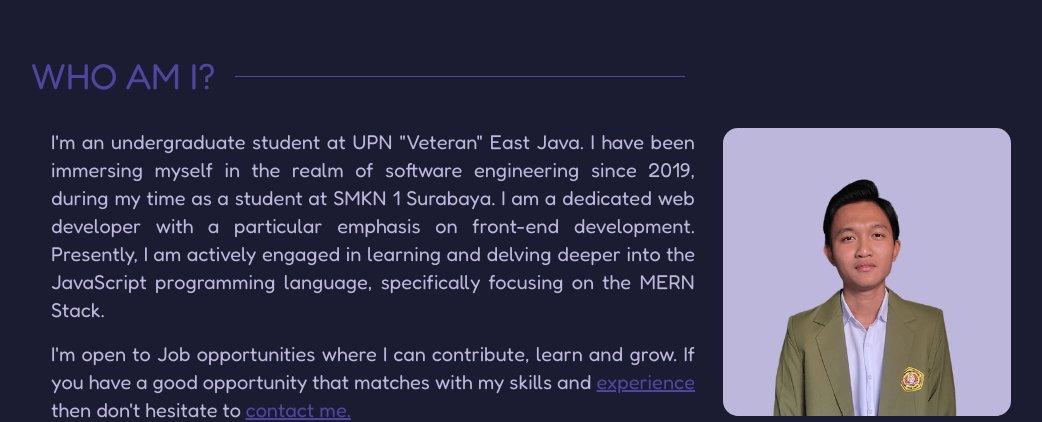
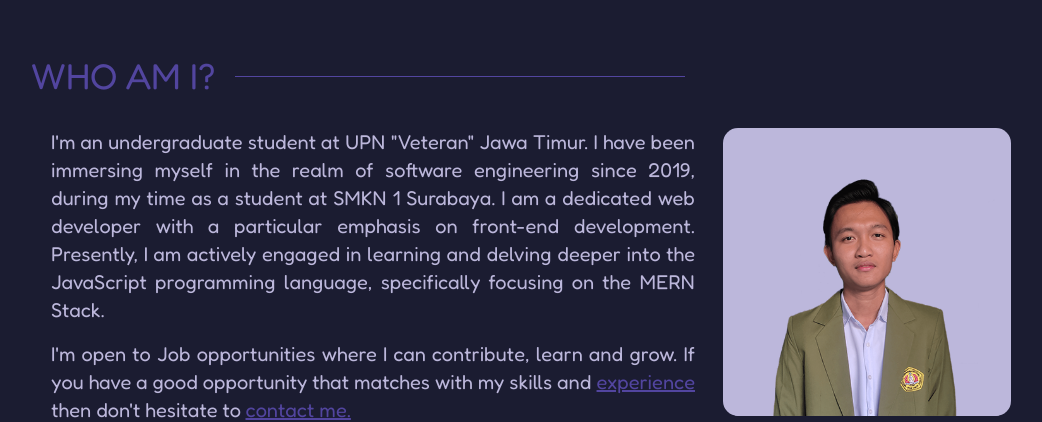
Before and after one commit to naufal-dzaki/Portfolio, a React (Vite) app: page / in a window 1280 px wide. Shown: the part 840-1262 px from the top of the page, without its empty margins (109-1151 px from the left). Built offline with nearby package versions, Linux system fonts and the light colour scheme.

Commit message:
fix campus naming

```diff
--- a/src/components/Scenes/About.jsx
+++ b/src/components/Scenes/About.jsx
@@ -54,7 +54,7 @@ const About = ({ setSelectedPage }) => {
                 hidden: { opacity: 0, y: 35 },
                 visible: { opacity: 1, y: 0 },
               }}>
-              I'm an undergraduate student at UPN "Veteran" East Java. I have
+              I'm an undergraduate student at UPN "Veteran" Jawa Timur. I have
               been immersing myself in the realm of software engineering since
               2019, during my time as a student at SMKN 1 Surabaya. I am a
               dedicated web developer with a particular emphasis on front-end
```
